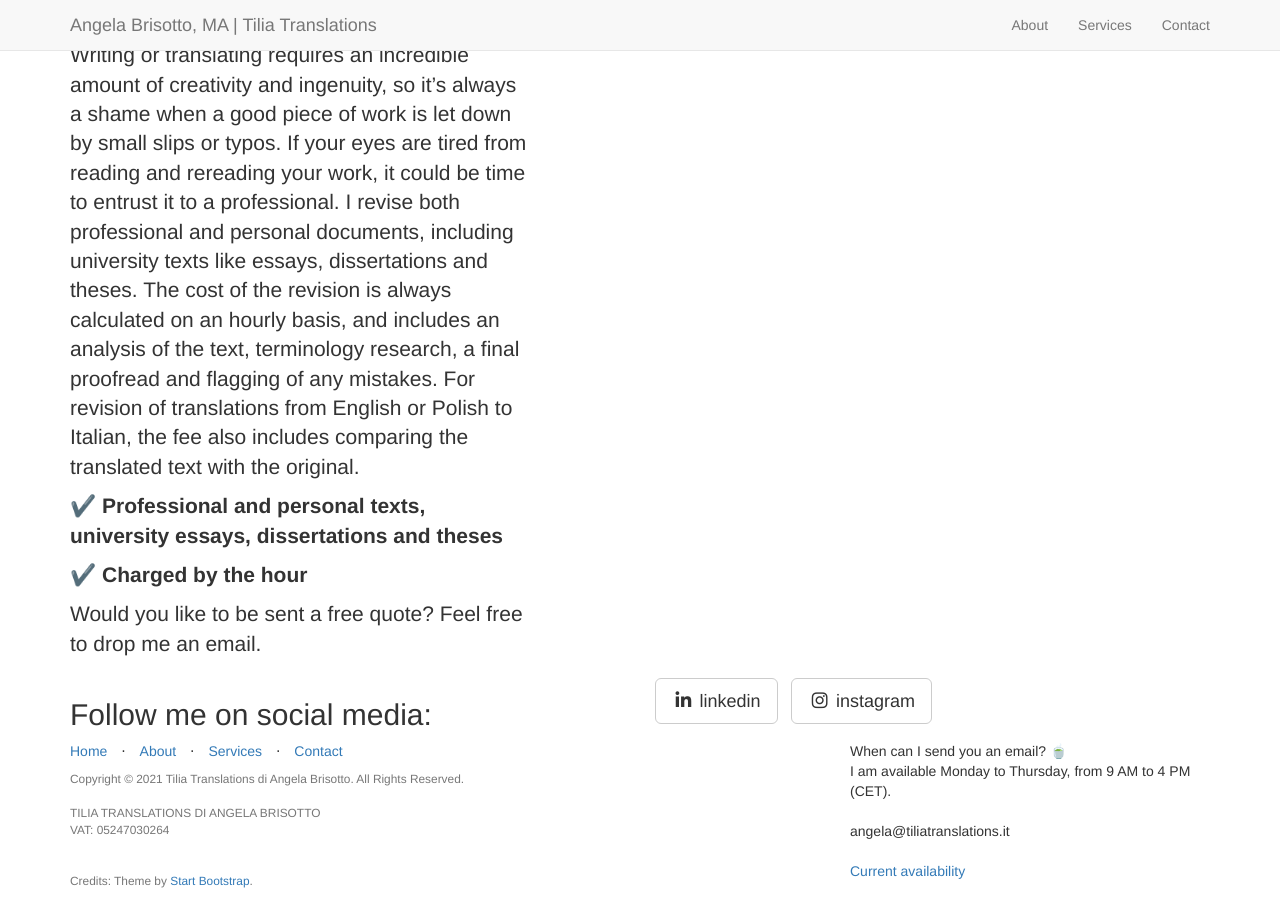
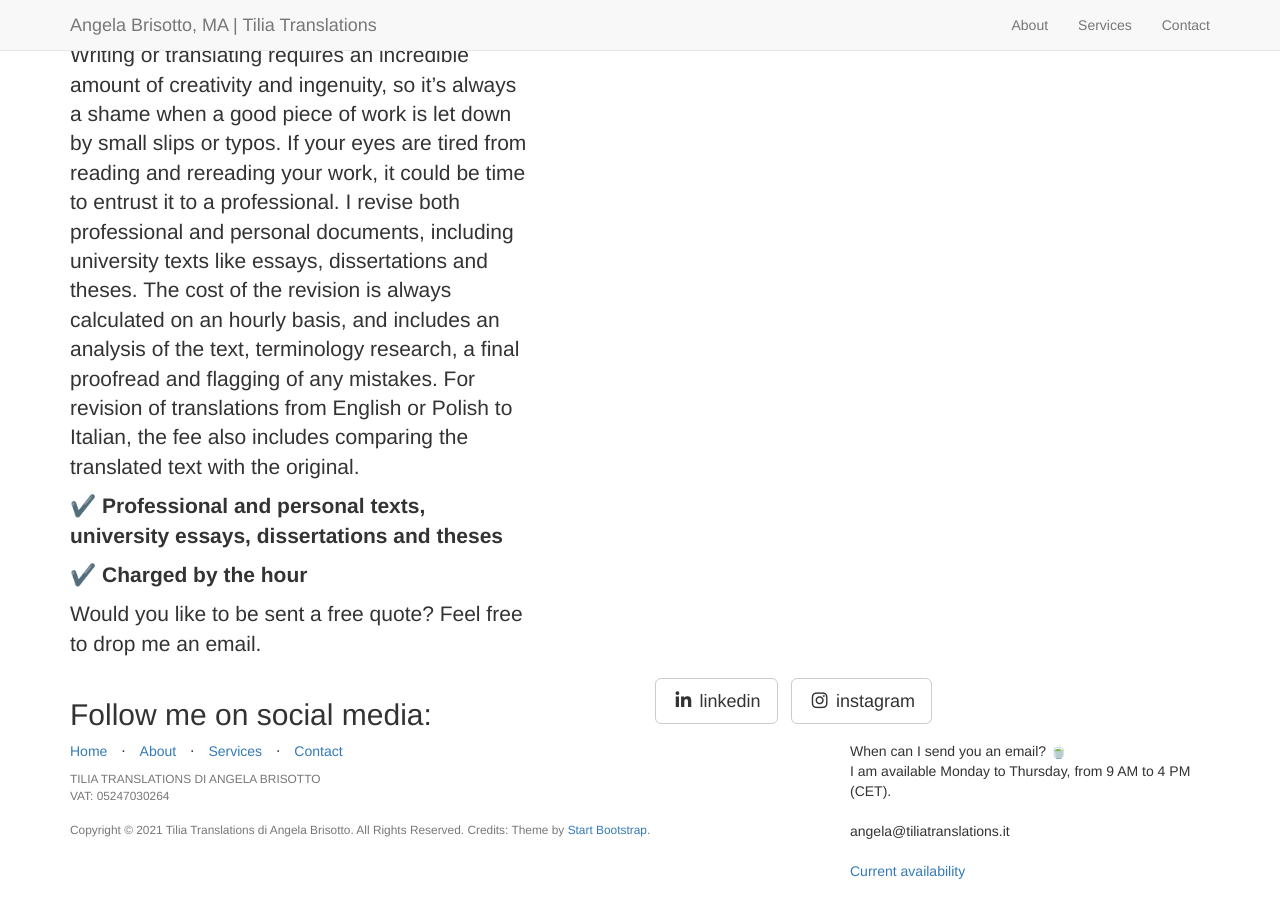
Before and after one commit to angelatiliatranslations/englishversion, a Jekyll site: the page built from _posts/2014-09-21-services-1.markdown, in a window 1280 px wide and 900 px high, scrolled down 3161 px. Built offline with Jekyll 4.4.1, drawn with Linux system fonts in a browser that asks for light colours; nearby versions of some CDN libraries; library files that are not in the unit come from our copies.

Commit message:
Update _config.yml

```diff
--- a/_config.yml
+++ b/_config.yml
@@ -8,16 +8,15 @@ email: angela@tiliatranslations.it
 author: Angela Brisotto
 description: I’m Angela Brisotto and I build bridges that connect English and Polish with Italian. Combining analysis, accuracy and wordsmithery, I translate texts, localise websites, revise translations, proofread texts, and transcribe audio and video materials. Welcome to my website!
 
-copyright: 'Copyright &copy; 2021 Tilia Translations di Angela Brisotto. All Rights Reserved.
-<br>
-<br>
-TILIA TRANSLATIONS DI ANGELA BRISOTTO
+copyright: 'TILIA TRANSLATIONS DI ANGELA BRISOTTO
 <br>
 VAT: 05247030264
 <br>
 <br>
+Copyright &copy; 2021 Tilia Translations di Angela Brisotto. All Rights Reserved.
+Credits: Theme by <a href="https://startbootstrap.com/">Start Bootstrap</a>.
 <br>
-Credits: Theme by <a href="https://startbootstrap.com/">Start Bootstrap</a>.'
+<br>'
 
 credits: 'When can I send you an email? &#127861;
 <br>
```
